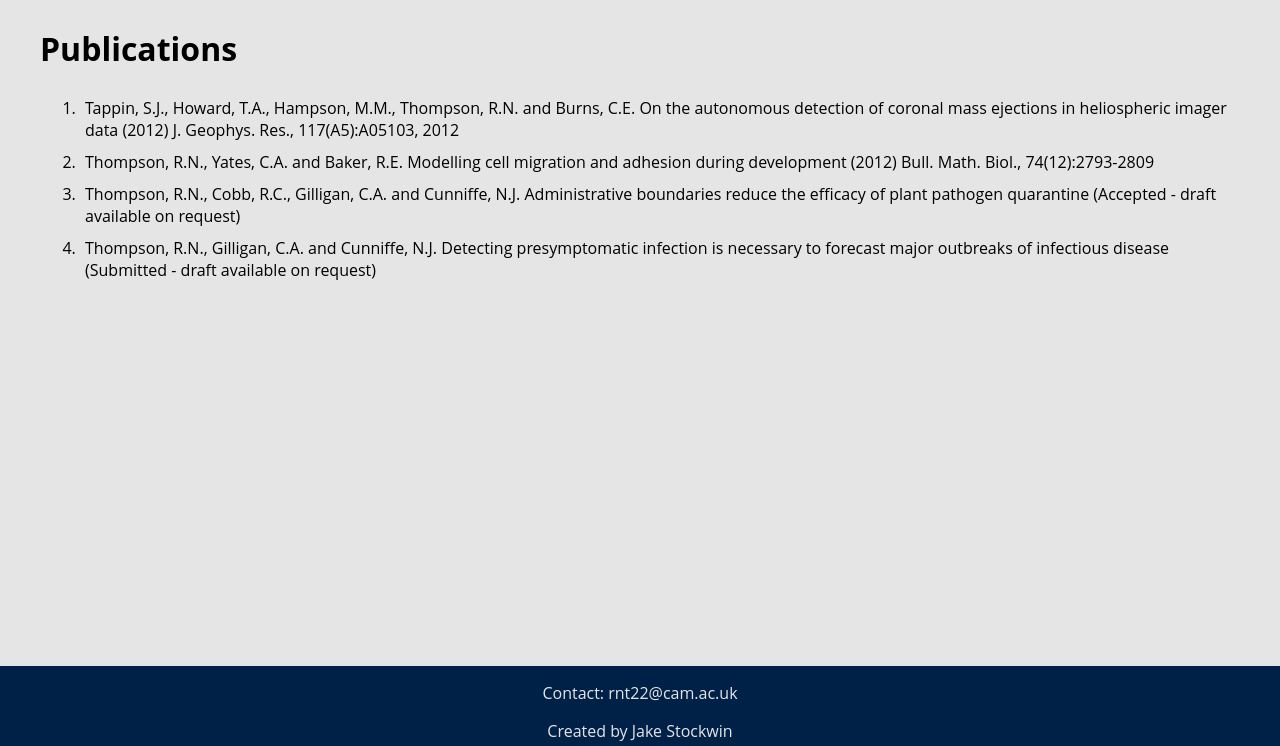
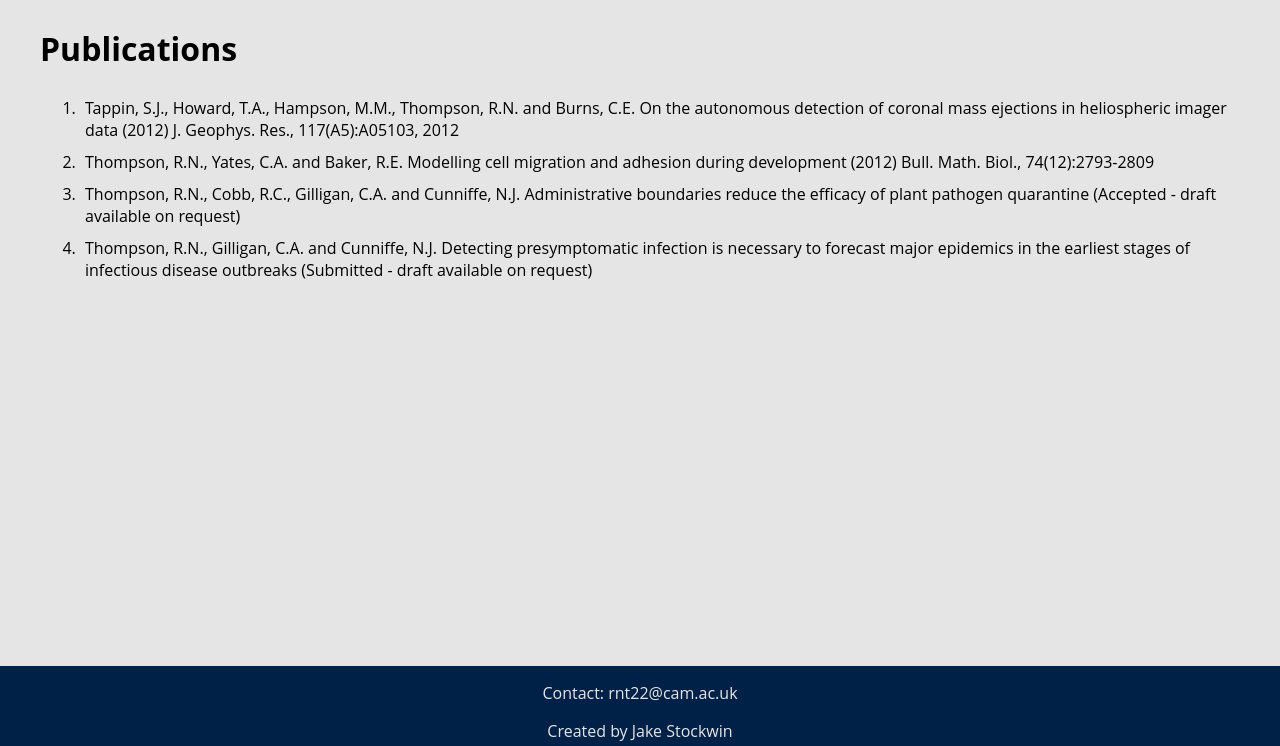
Before and after one commit to robin-thompson/robin-thompson.github.io, a Jekyll site: the page built from publications.html, in a window 1280 px wide, cut to the strip 154-900 px from the top of the page. Built offline with Jekyll 4.4.1, drawn with Linux system fonts in a browser that asks for light colours.

Commit message:
Change publication record

```diff
--- a/_publications/004-Detecting presymptomatic infection is necessary to forecast major outbreaks of infectious disease.html
+++ b/_publications/004-Detecting presymptomatic infection is necessary to forecast major outbreaks of infectious disease.html
@@ -1,5 +1,5 @@
 ---
-title: Detecting presymptomatic infection is necessary to forecast major outbreaks of infectious disease
+title: Detecting presymptomatic infection is necessary to forecast major epidemics in the earliest stages of infectious disease outbreaks
 authors: Thompson, R.N., Gilligan, C.A. and Cunniffe, N.J.
 year: Submitted - draft available on request
 ---
```
